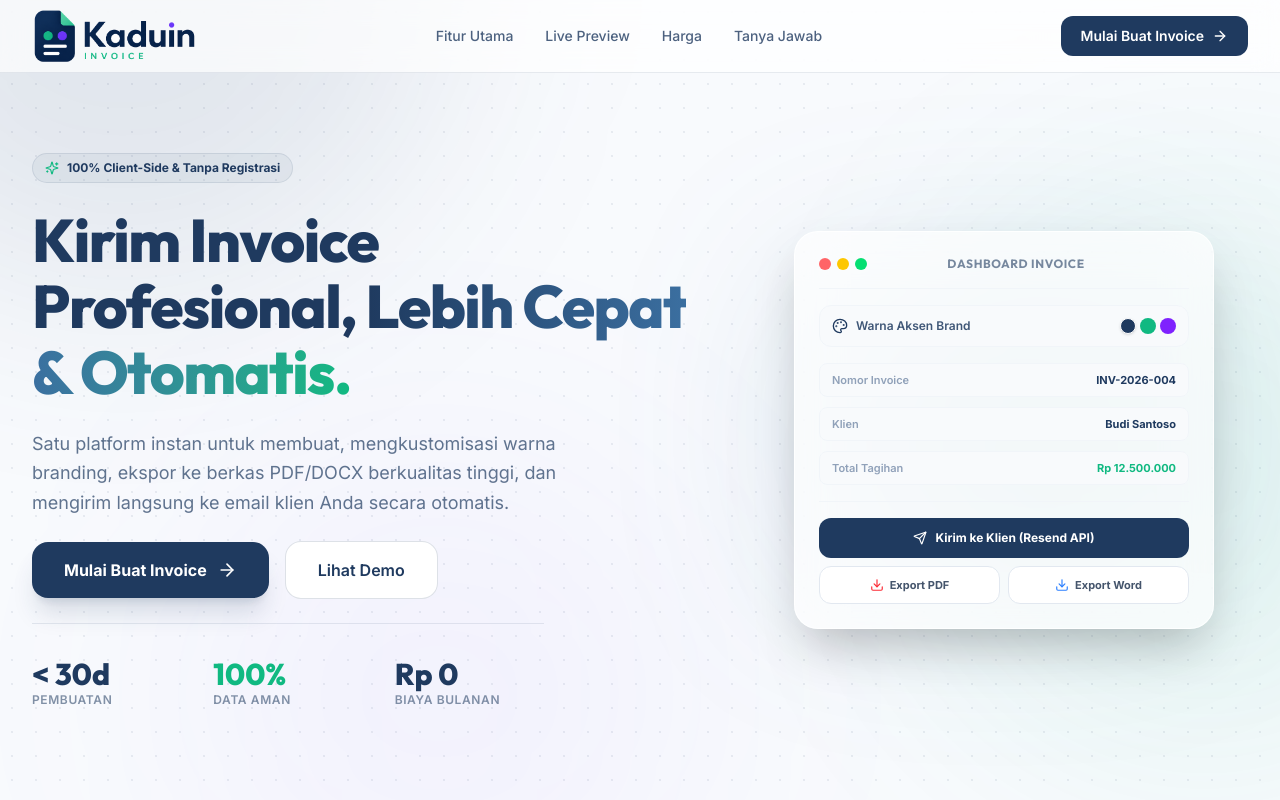
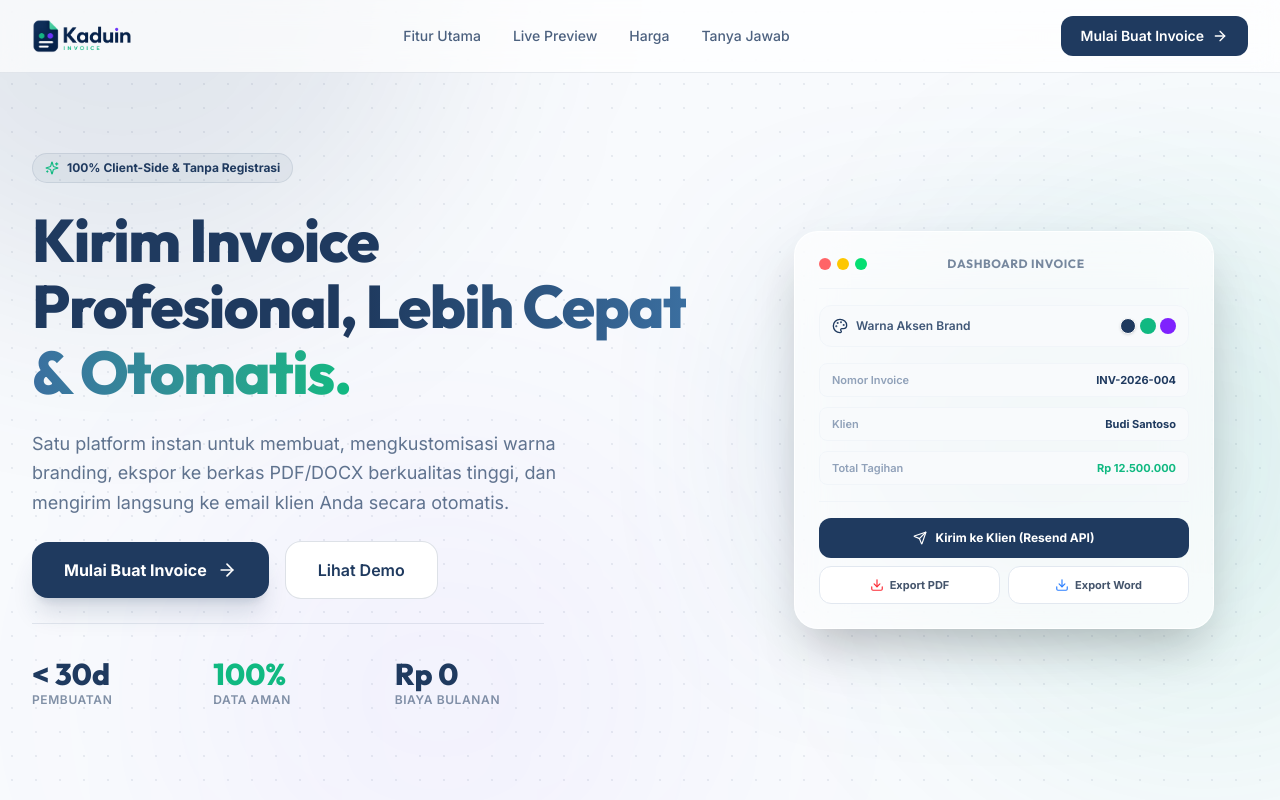
Before and after one commit to Rbin01yuh/kamidukung-invoice-generator, a Nuxt app: page / in a window 1280 px wide. Shown: the top 800 px of the page. Built offline with nearby package versions, Linux system fonts and the light colour scheme; a web font is replaced by a local one.

Commit message:
style: optimize navbar logo size using kaduin.png and fix favicon aspect ratio stretch

```diff
--- a/app/pages/app.vue
+++ b/app/pages/app.vue
@@ -725,7 +725,7 @@ const onSendEmail = async () => {
             <ArrowLeft class="w-5 h-5 text-slate-600" />
           </NuxtLink>
           <div class="flex items-center gap-3">
-            <img :src="'/images/kaduin.png'" alt="Kaduin Logo" class="h-10 md:h-12 w-auto object-contain rounded-xl" />
+            <img :src="'/images/kaduin.png'" alt="Kaduin Logo" class="h-6.5 md:h-7.5 w-auto object-contain" />
           </div>
         </div>
 
--- a/app/pages/index.vue
+++ b/app/pages/index.vue
@@ -107,7 +107,7 @@ const faqs = [
 
         <!-- Logo -->
         <a href="#" class="flex items-center group">
-          <img :src="'/images/kaduin.png'" alt="Kaduin Logo" class="h-11 md:h-14 w-auto object-contain rounded-2xl group-hover:scale-105 transition-transform duration-300" />
+          <img :src="'/images/kaduin.png'" alt="Kaduin Logo" class="h-7 md:h-8.5 w-auto object-contain group-hover:scale-105 transition-transform duration-300" />
         </a>
 
         <!-- Desktop Nav -->
```
Also changed, not shown: public/images/kaduin_favicon.png.
